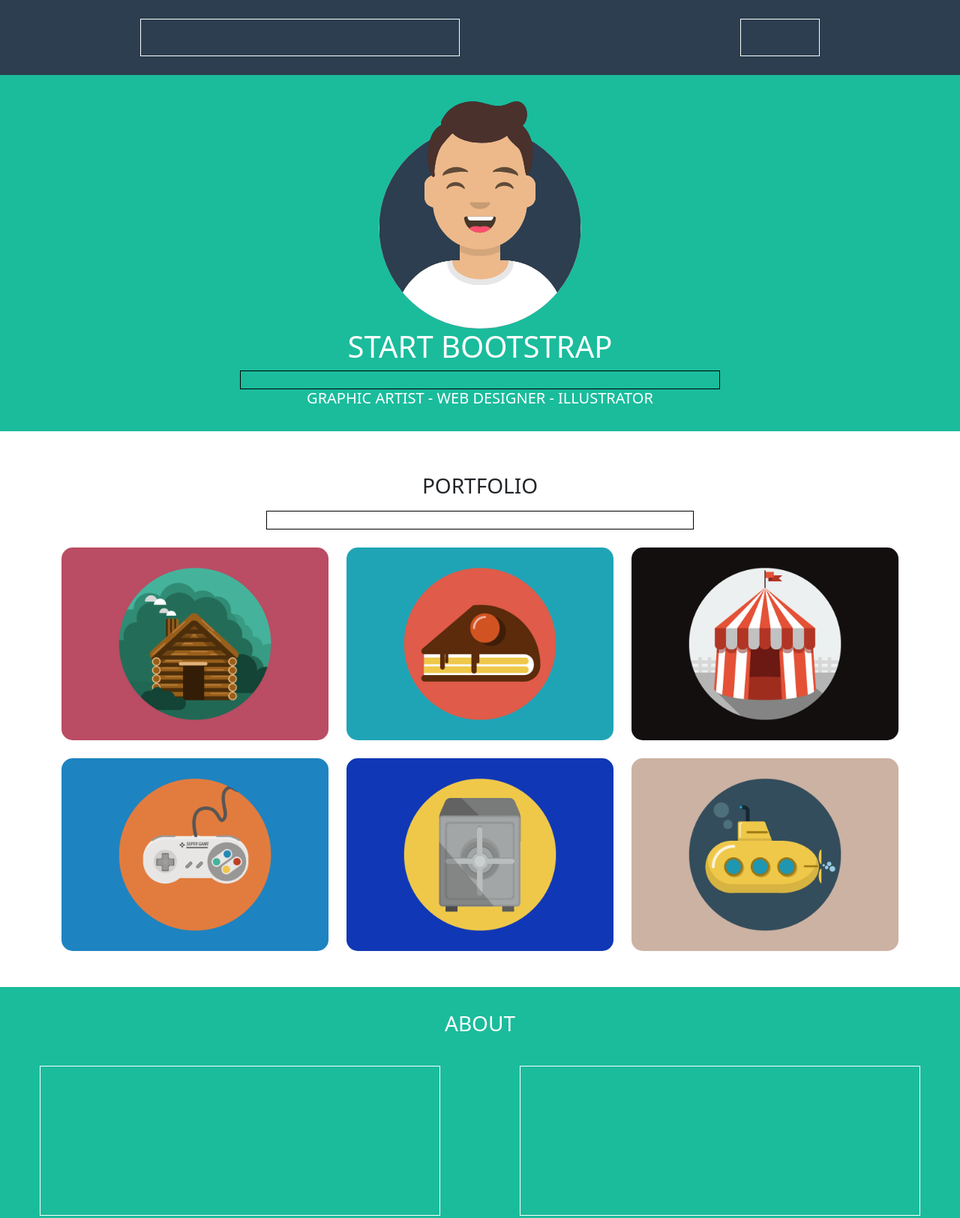
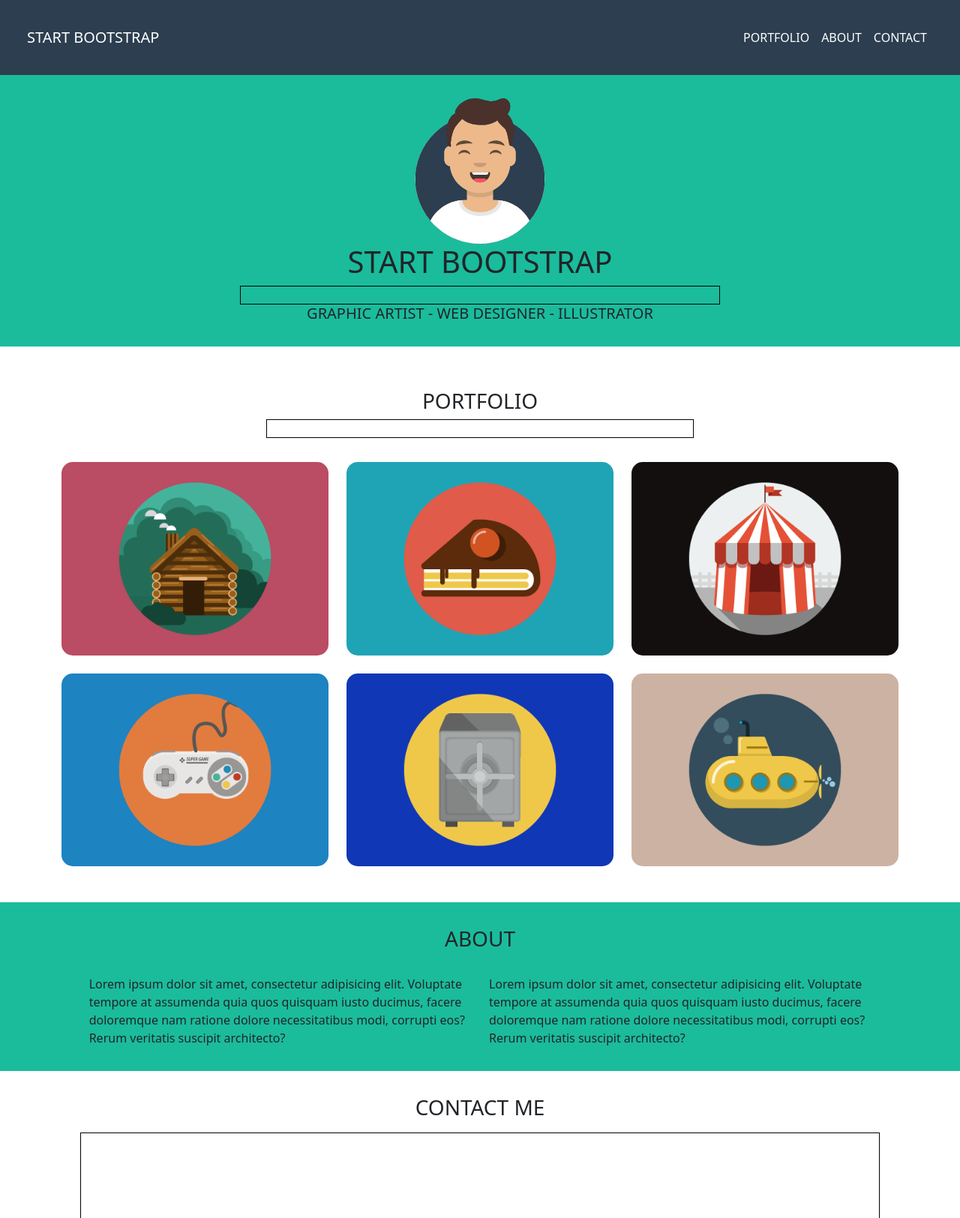
Before and after one commit to AlessandroBonifazi/html-css-bootstrap-freelancer, a plain HTML site: page index.html in a window 1280 px wide. Shown: the top 1624 px of the page at 75% size. Drawn offline with nearby package versions, Linux system fonts and the light colour scheme.

Commit message:
fixing header

```diff
--- a/css/style.css
+++ b/css/style.css
@@ -21,9 +21,6 @@ h1,h2,h3,h4,h5 {
 .height-400 {
     height: 400px;
 }
-.t-white {
-    color: white;
-}
 
 .bg-darkblue {
     background-color: #2c3e50;
@@ -44,6 +41,3 @@ h1,h2,h3,h4,h5 {
 .border-round {
     border-radius: 15px;
 }
-.t-align {
-    text-align: center;
-}
--- a/index.html
+++ b/index.html
@@ -16,23 +16,44 @@
 <body>
     <!-- Header -->
     <header class="container-fluid">
-        <div class="row height-100 bg-darkblue align-items-center justify-content-around">
-            <div class="col-4 height-50 border-w t-align">
-            </div>
-            <div class="col-1 height-50 border-w"></div>
+        <div class="row height-100 bg-darkblue align-items-center">
+            <nav class="navbar navbar-expand-lg navbar-dark">
+                <div class="container-fluid">
+                    <a class="navbar-brand t-white" href="#">START BOOTSTRAP</a>
+                    <button class="navbar-toggler" type="button" data-bs-toggle="collapse"
+                        data-bs-target="#navbarNav" aria-controls="navbarNav" aria-expanded="false"
+                        aria-label="Toggle navigation">
+                        <span class="navbar-toggler-icon"></span>
+                    </button>
+                    <div class="collapse navbar-collapse justify-content-end" id="navbarNav">
+                        <ul class="navbar-nav">
+                            <li class="nav-item">
+                                <a class="nav-link active" aria-current="page"
+                                    href="#">PORTFOLIO</a>
+                            </li>
+                            <li class="nav-item">
+                                <a class="nav-link active" href="#">ABOUT</a>
+                            </li>
+                            <li class="nav-item">
+                                <a class="nav-link active" href="#">CONTACT</a>
+                            </li>
+                        </ul>
+                    </div>
+                </div>
+            </nav>
         </div>
     </header>
 
     <!-- Jumbotron -->
     <div class="container-fluid py-4 bg-green t-white">
-        <div class="row justify-content-center">
-            <div class="col-sm-3">
+        <div class="row gy-5 justify-content-center">
+            <div class="col-6 col-md-4 col-lg-2">
                 <img class="img-fluid" src="img/avatar.svg" alt="avatar pic">
             </div>
         </div>
 
         <div class="row justify-content-center">
-            <div class="col-7 t-align">
+            <div class="col-7 text-center">
                 <h1>START BOOTSTRAP</h1>
             </div>
         </div>
@@ -42,7 +63,7 @@
         </div>
 
         <div class="row justify-content-center">
-            <div class="col-md-6 t-align">
+            <div class="col-md-6 text-center">
                 <h5>GRAPHIC ARTIST - WEB DESIGNER - ILLUSTRATOR</h5>
             </div>
         </div>
@@ -51,78 +72,83 @@
     <!-- Portfolio -->
     <main class="container-md py-5">
         <div class="row my-2 justify-content-center">
-            <div class="col-5 t-align">
+            <div class="col-12  text-center">
                 <h3>PORTFOLIO</h3>
             </div>
-        </div>
-
-        <div class="row justify-content-center">
             <div class="col-6 border-b height-25"></div>
         </div>
 
         <div class="row">
-            <div class="col-md-4 g-4">
+            <div class="col-12 col-md-6 col-lg-4 g-4">
                 <img class="img-fluid border-round" src="img/cabin.png" alt="cabin pic">
             </div>
-            <div class="col-md-4 g-4">
+            <div class="col-12 col-md-6 col-lg-4 g-4">
                 <img class="img-fluid border-round" src="img/cake.png" alt="cake pic">
             </div>
-            <div class="col-md-4 g-4">
+            <div class="col-12 col-md-6 col-lg-4 g-4">
                 <img class="img-fluid border-round" src="img/circus.png" alt="circus pic">
             </div>
-        </div>
-
-        <div class="row">
-            <div class="col-md-4 g-4">
+            <div class="col-12 col-md-6 col-lg-4 g-4">
                 <img class="img-fluid border-round" src="img/game.png" alt="game pic">
             </div>
-            <div class="col-md-4 g-4">
+            <div class="col-12 col-md-6 col-lg-4 g-4">
                 <img class="img-fluid border-round" src="img/safe.png" alt="safe pic">
             </div>
-            <div class="col-md-4 g-4">
+            <div class="col-12 col-md-6 col-lg-4 g-4">
                 <img class="img-fluid border-round" src="img/submarine.png" alt="sub pic">
             </div>
+        </div>
     </main>
 
     <!-- About -->
     <div class="container-fluid py-4 bg-green t-white">
         <div class="row my-2 justify-content-center">
-            <div class="col-5 t-align">
+            <div class="col-5 text-center">
                 <h3>ABOUT</h3>
             </div>
         </div>
 
-        <div class="row my-2 justify-content-around">
-            <div class="col-md-5 g-4 height-200 border-w"></div>
-            <div class="col-md-5 g-4 height-200 border-w"></div>
+        <div class="row my-2">
+            <div class="col-8 offset-2 col-md-4 offset-lg-1 col-lg-5 gy-3">
+                Lorem ipsum dolor sit amet, consectetur adipisicing elit. Voluptate tempore at
+                assumenda quia quos quisquam iusto ducimus, facere doloremque nam ratione dolore
+                necessitatibus modi, corrupti eos? Rerum veritatis suscipit architecto?
+            </div>
+            <div class="col-8 offset-2 offset-md-0 col-md-4 col-lg-5 gy-3">
+                Lorem ipsum dolor sit amet, consectetur adipisicing elit. Voluptate tempore at
+                assumenda quia quos quisquam iusto ducimus, facere doloremque nam ratione dolore
+                necessitatibus modi, corrupti eos? Rerum veritatis suscipit architecto?
+            </div>
         </div>
+
+        <div class="row"></div>
     </div>
 
     <!-- Contact Me -->
     <div class="container-fluid py-4">
-        <div class="row my-2 justify-content-center">
-            <div class="col-5 t-align">
+        <div class="row my-2">
+            <div class="col text-center">
                 <h3>CONTACT ME</h3>
             </div>
         </div>
 
-        <div class="row my-2 justify-content-center">
-            <div class="col-6 height-400 border-b"></div>
+        <div class="row my-2">
+            <div class="col-8 offset-2 col-lg-10 offset-lg-1 height-400 border-b"></div>
         </div>
     </div>
 
-    <!-- Info -->
+    <!-- Footer Info -->
     <footer class="container-fluid py-4 bg-lightblue t-white">
-        <div class="row my-2 justify-content-center">
-            <div class="col-md-3 g-4 height-80 border-w"></div>
-            <div class="col-md-3 g-4 height-80 border-w"></div>
-            <div class="col-md-3 g-4 height-80 border-w"></div>
+        <div class="row my-2">
+            <div class="col-12 col-md-4 g-3 height-80 border-w"></div>
+            <div class="col-12 col-md-4 g-3 height-80 border-w"></div>
+            <div class="col-12 col-md-4 g-3 height-80 border-w"></div>
         </div>
     </footer>
 
     <div class="container-fluid py-4 bg-darkblue t-white">
         <div class="row justify-content-center">
-            <div class="col-3 height-25 .t-align">
+            <div class="col-12 height-25 text-center">
                 <span>Copyright</span>
             </div>
         </div>
```
